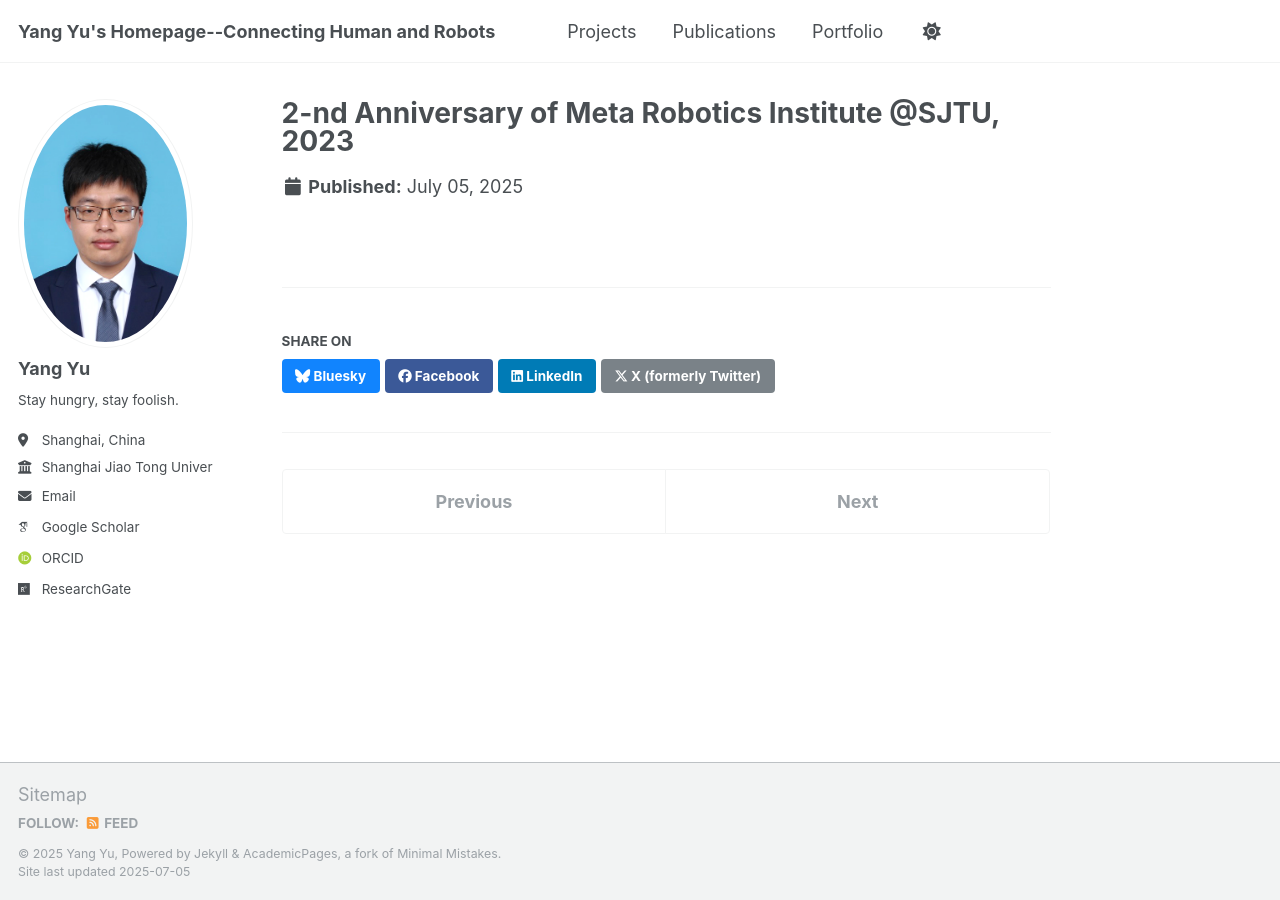
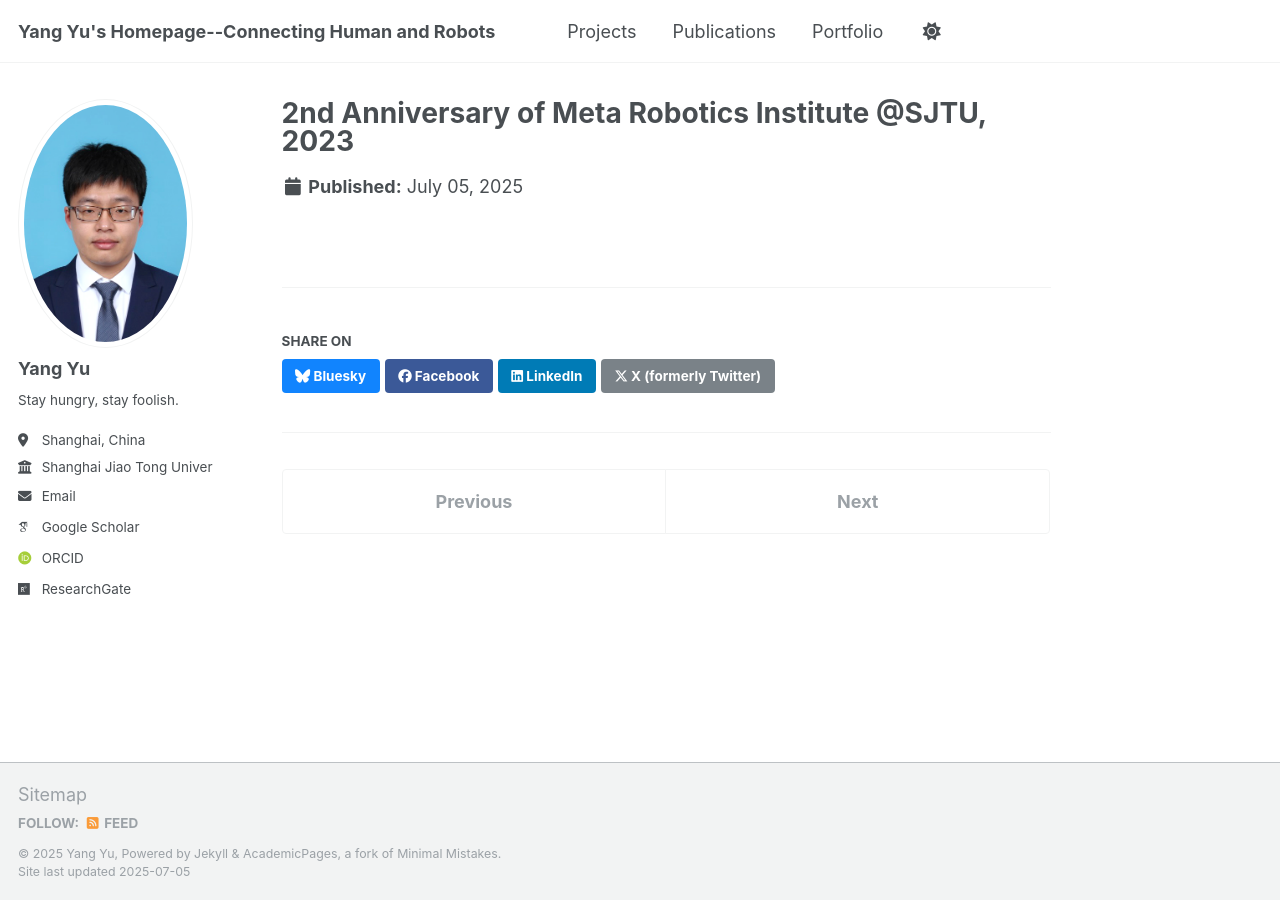
Before and after one commit to Yu-SJTUMRI/Yu-SJTUMRI.github.io, a Jekyll site: the page built from _portfolio/MRI2023.md, in a window 1280 px wide. Built offline with Jekyll 4.4.1, drawn with Linux system fonts in a browser that asks for light colours; some web fonts are replaced; a script that is not in the unit is left out.

Commit message:
Update MRI2023.md

```diff
--- a/_portfolio/MRI2023.md
+++ b/_portfolio/MRI2023.md
@@ -1,6 +1,6 @@
 ---
-title: "2-nd Anniversary of Meta Robotics Institute @SJTU, 2023"
-excerpt: "We celebrate the 2-nd anniversary of Meta Robotics Institute @SJTU.<br/><img src='/images/portfolio/MRI2023.png'>"
+title: "2nd Anniversary of Meta Robotics Institute @SJTU, 2023"
+excerpt: "We celebrate the 2nd anniversary of Meta Robotics Institute @SJTU.<br/><img src='/images/portfolio/MRI2023.png'>"
 collection: portfolio
 weight: 4
 ---
```
